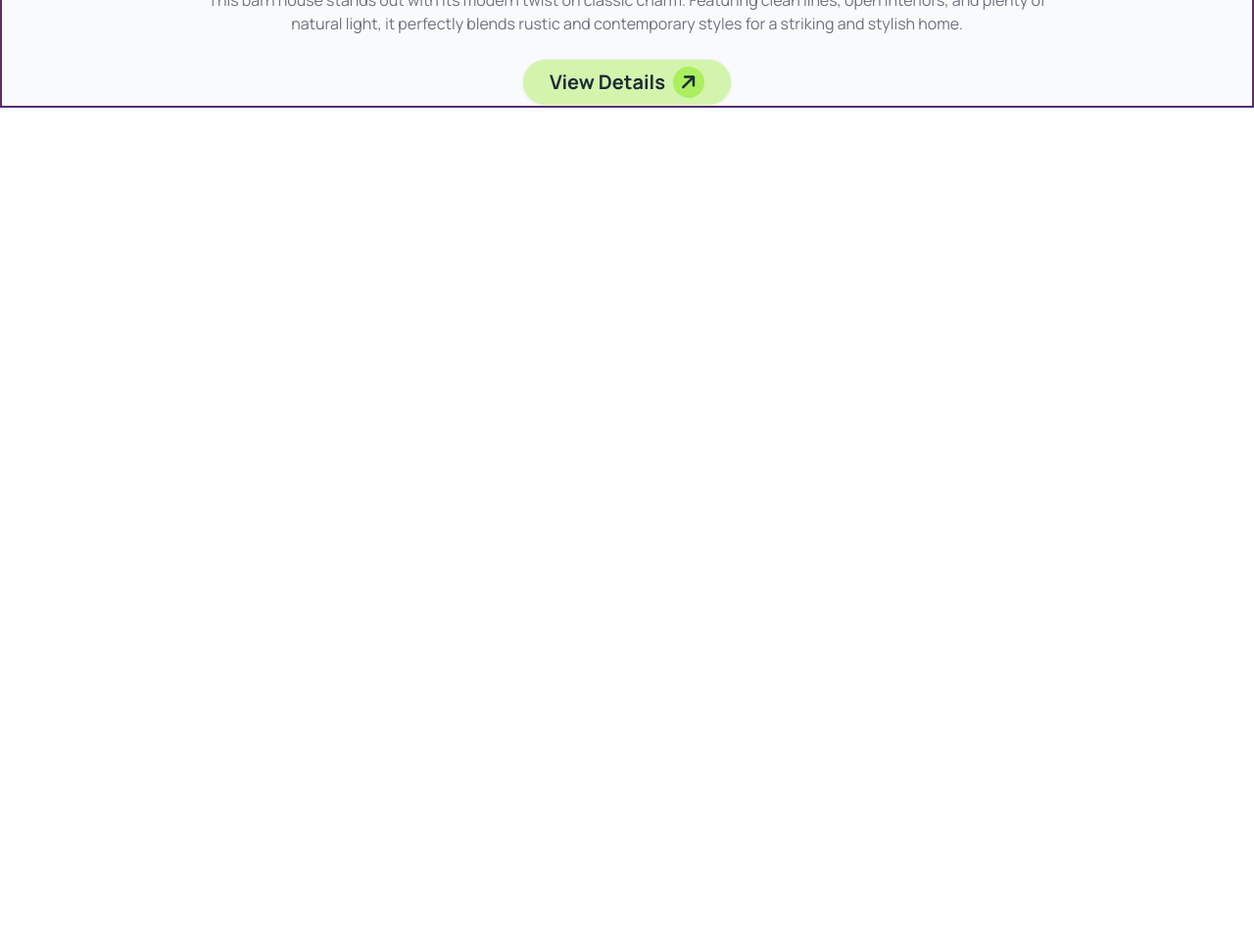
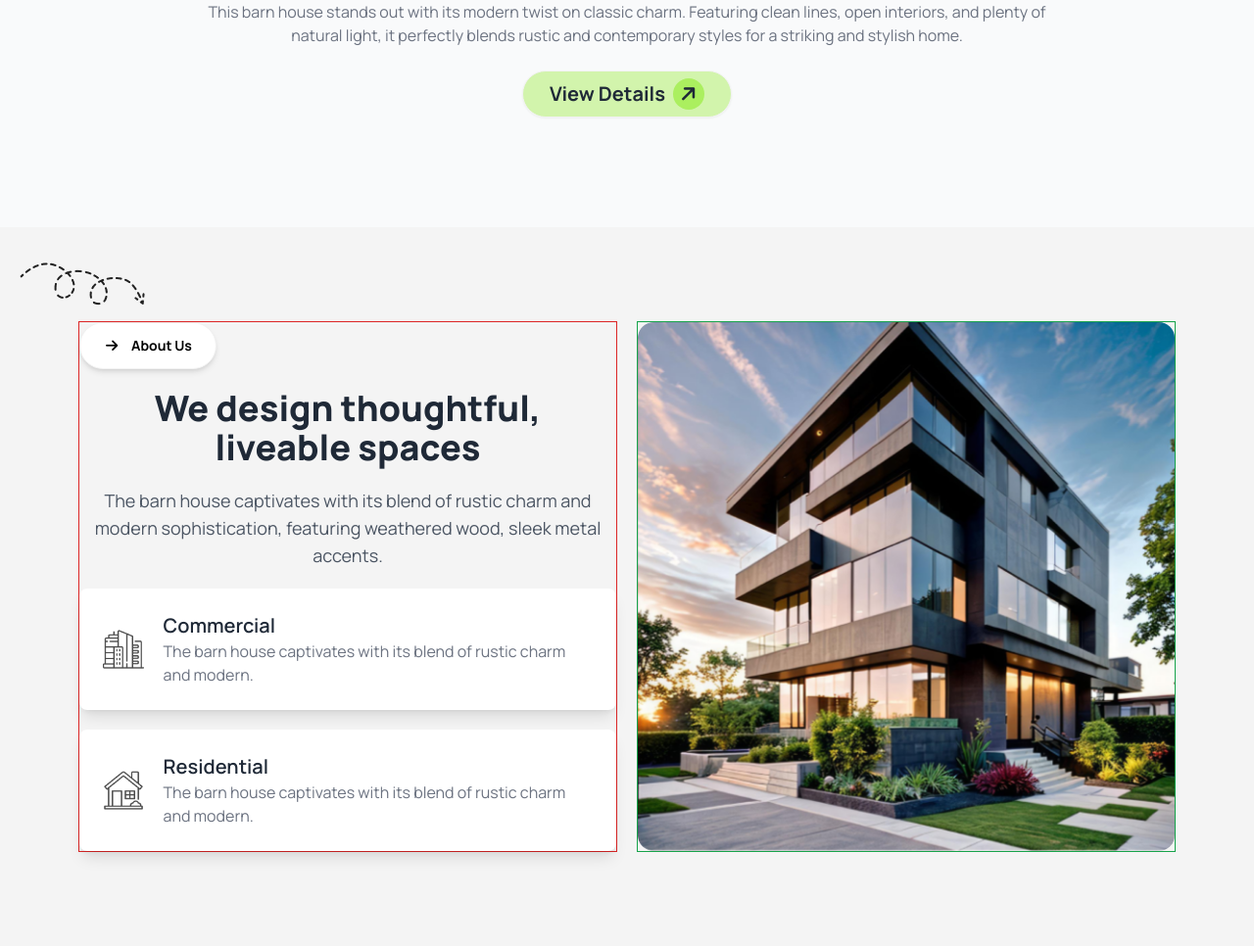
Before and after one commit to alaminsaleh/assignment-3-checking, a plain HTML site: page index.html in a window 1280 px wide. Shown: the part 650-1616 px from the top of the page at 98% size. Before the commit the page ends 800 px from the top, so only its background shows below. Drawn offline with nearby package versions, Linux system fonts and the light colour scheme.

Commit message:
Added new section

```diff
--- a/index.html
+++ b/index.html
@@ -4,7 +4,7 @@
 <head>
   <meta charset="UTF-8">
   <meta name="viewport" content="width=device-width, initial-scale=1.0">
-  <title>CHECK</title>
+  <title>CHECK CHECK</title>
   <!-- DaisyUI + Tailwind CDN -->
   <link href="https://cdn.jsdelivr.net/npm/daisyui@4.12.10/dist/full.min.css" rel="stylesheet" type="text/css" />
   <script src="https://cdn.tailwindcss.com"></script>
@@ -24,6 +24,9 @@
         extend: {
           colors: {
             clifford: '#da373d',
+          },
+          width: {
+            'custom': '1170px',
           }
         }
       }
@@ -41,9 +44,8 @@
 
 <body class="font-Manrope">
   <!-- Navbar and Banner section -->
-  <header
-    class="border border-5 border-blue-800 pt-12 bg-gradient-to-r from-gray-50 to-gray-50">
-    <nav class="px-5 border border-5 border-red-800 md:container mx-auto md:px-5">
+  <header class="pt-12 bg-gradient-to-r from-gray-50 to-gray-50">
+    <nav class="px-5 md:container mx-auto md:px-5">
       <div class="navbar">
         <div class="navbar-start">
           <div>
@@ -76,7 +78,8 @@
               class="fa-solid fa-arrow-right bg-black text-white h-7 w-7 rounded-full flex items-center justify-center -rotate-45"></i>
           </a>
           <!-- Menu Button -->
-          <div tabindex="0" role="button" class="btn btn-ghost lg:hidden border border-5 bg-[#FFFFFF] border-gray-400 rounded-full w-12 h-12">
+          <div tabindex="0" role="button"
+            class="btn btn-ghost lg:hidden border border-5 bg-[#FFFFFF] border-gray-400 rounded-full w-12 h-12">
             <i class="fa-solid fa-bars fa-xl p-2 text-gray-600"></i>
           </div>
         </div>
@@ -84,16 +87,19 @@
     </nav>
 
     <!-- A burn house section -->
-    <section class="mt-12 border border-5 border-red-800 md:container mx-auto md:px-10">
-      <div class="flex flex-col justify-center items-center ">
+    <section class="mt-12 md:container mx-auto md:px-10">
+      <div class="flex flex-col justify-center items-center px-5">
         <div>
           <img class="lg:px-36 px-6" src="./assets/banner.png" alt="">
         </div>
-        <div class="text-center space-y-6">
-          <h1 class="lg:text-5xl text-3xl font-bold ">A barn house of this design has a <br> striking appearance</h1>
-          <p class="text-gray-500">This barn house stands out with its modern twist on classic charm. Featuring clean lines, open interiors, and plenty of <span class="hidden lg:inline"><br></span> natural light, it perfectly blends rustic and contemporary styles for a striking and stylish home.</p>
+        <div class="text-center space-y-6 md:mb-28 lg:mb-28 mb-10">
+          <h1 class="lg:text-5xl text-4xl font-bold mt-4">A barn house of this design has a <span
+              class="hidden lg:inline"><br></span> striking appearance</h1>
+          <p class="text-gray-500">This barn house stands out with its modern twist on classic charm. Featuring clean
+            lines, open interiors, and plenty of <span class="hidden lg:inline"><br></span> natural light, it perfectly
+            blends rustic and contemporary styles for a striking and stylish home.</p>
           <!-- Button -->
-          <button class="btn w-full lg:w-1/4 bg-[#ABEF5F80] rounded-full font-bold text-xl px-6">
+          <button class="btn w-full lg:w-1/4 bg-[#ABEF5F80] rounded-full font-bold text-xl px-6 ">
             View Details
             <div>
               <i
@@ -111,7 +117,64 @@
 
   <!-- Main section -->
   <main>
+    <!-- We design thoughtful section & Our Latest Portfolio-->
+    <section class="bg-[#F4F4F4]">
+      <!-- Our Latest Portfolio section -->
+      <div
+        class="relative container mx-auto px-5 md:px-20 md:py-24 py-8 flex flex-col lg:flex-row md:items-center lg:items-stretch gap-5 h-full lg:h-auto">
+        <!-- Vector -->
+        <div class="absolute top-9 left-5 hidden lg:block"><img src="./assets/Vector.png" alt=""></div>
+        <!-- Left Section: Text and Cards -->
+        <div class="lg:w-1/2 flex flex-col justify-between space-y-5 border border-5 border-red-600">
+          <button
+            class="btn bg-white text-black hover:bg-gray-200 rounded-full font-bold shadow-md md:px-6 md:py-2 flex items-center px-3 py-1 w-auto mx-auto md:mx-0 self-center md:self-start">
+            <i class="fa-solid fa-arrow-right h-4 w-4 flex items-center justify-center mr-1"></i> About Us
+          </button>
+          <!-- Heading -->
+          <h1 class="md:text-4xl lg:text-4xl text-2xl text-center font-extrabold leading-tight">We design thoughtful,
+            <br> liveable spaces
+          </h1>
 
+          <!-- Description -->
+          <p class="text-gray-600 text-lg text-center">The barn house captivates with its blend of rustic charm and
+            modern
+            sophistication, featuring weathered wood, sleek metal accents.</p>
+
+          <!-- Cards -->
+          <div class="space-y-5">
+            <!-- Card 1: Commercial -->
+            <div class="flex items-center bg-white p-6 rounded-lg shadow-lg gap-5">
+              <div>
+                <img src="./assets/commercial.png" alt="Commercial" class="w-12 h-12 object-contain">
+              </div>
+              <div>
+                <h4 class="text-xl font-semibold">Commercial</h4>
+                <p class="text-gray-500">The barn house captivates with its blend of rustic charm and modern.</p>
+              </div>
+            </div>
+
+            <!-- Card 2: Residential -->
+            <div class="flex items-center bg-white p-6 rounded-lg shadow-lg gap-5">
+              <div>
+                <img src="./assets/residential.png" alt="Residential" class="w-12 h-12 object-contain">
+              </div>
+              <div>
+                <h4 class="text-xl font-semibold">Residential</h4>
+                <p class="text-gray-500">The barn house captivates with its blend of rustic charm and modern.</p>
+              </div>
+            </div>
+          </div>
+        </div>
+
+        <!-- Right Section: Image -->
+        <div class="lg:w-1/2 h-full lg:h-auto border border-5 border-green-600">
+          <img src="./assets/Rectangle.png" alt="Modern House" class="w-full h-full object-cover rounded-2xl">
+        </div>
+
+      </div>
+      <!-- We design thoughtful section -->
+      <div></div>
+    </section>
   </main>
 
   <!-- Footer section -->
```
